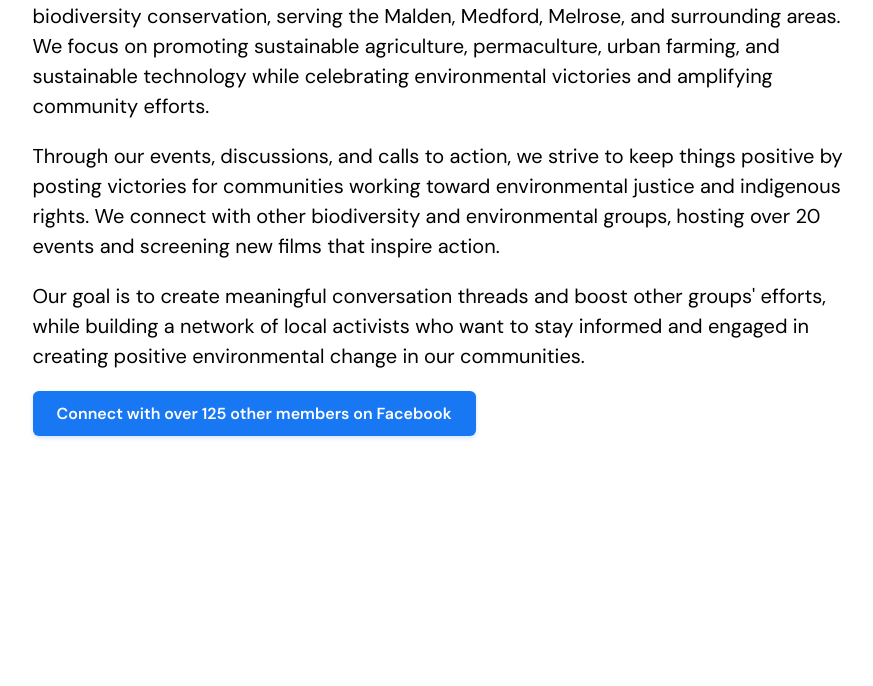
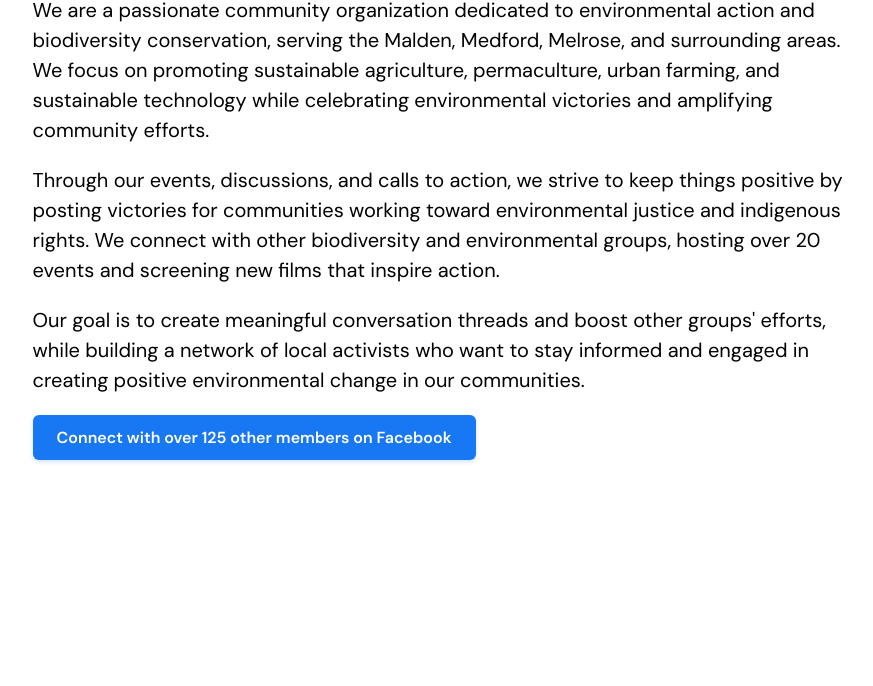
Before and after one commit to The-Urban-Biodiversity-Alliance/website, a website: page src/index.html in a window 1280 px wide. Shown: the part 114-800 px from the top of the page, without its empty margins (197-1070 px from the left). Drawn offline with Linux system fonts and the light colour scheme.

Commit message:
Fix padding on desktop

```diff
--- a/src/css/style.css
+++ b/src/css/style.css
@@ -5,9 +5,14 @@ Try changing the color from blue to red in the
 primary color variable below.
 */
 
+* {
+	box-sizing: border-box;
+}
+
 body {
 	font-family: "DM Sans", sans-serif;
 	font-size: 1rem;
+	padding: 1rem;
 }
 
 .content-container {
```
